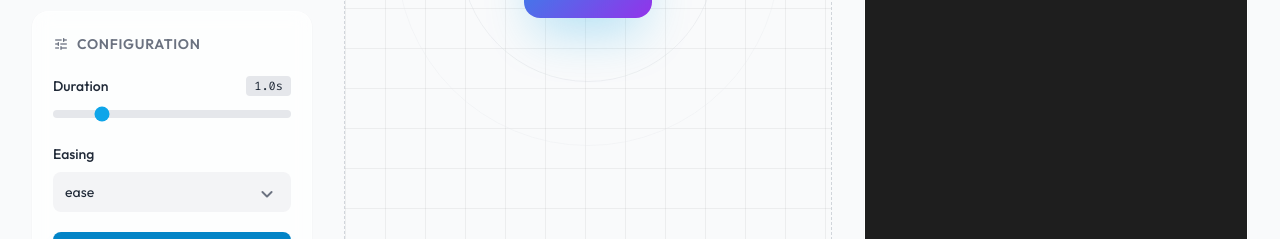
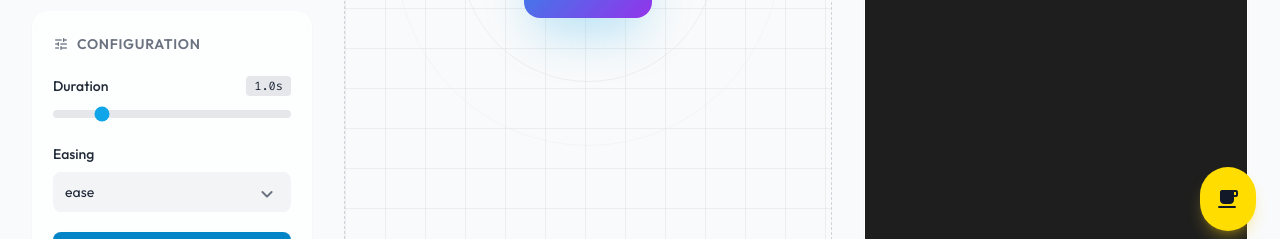
Before and after one commit to kdippan/Animation-Generator-Tool, a plain HTML site: page index.html in a window 1280 px wide. Shown: the part 545-784 px from the top of the page. Drawn offline with nearby package versions, Linux system fonts and the light colour scheme.

Commit message:
Add Buy Me a Coffee button to footer
Added a 'Buy Me a Coffee' floating button with tooltip.

```diff
--- a/index.html
+++ b/index.html
@@ -302,6 +302,20 @@
             </div>
         </div>
     </footer>
+<!-- Buy Me a Coffee Floating Button -->
+<a href="https://buymeacoffee.com/dippanbhusal?new=1" target="_blank"
+   class="fixed bottom-6 right-6 z-50 p-4 bg-[#FFDD00] text-gray-900 rounded-full shadow-lg shadow-yellow-400/30 hover:shadow-xl hover:scale-110 transition-all duration-300 flex items-center justify-center group"
+   aria-label="Buy me a coffee">
+
+    <!-- Icon (Google Material Icon) -->
+    <span class="material-icons-round text-2xl">local_cafe</span>
+
+    <!-- Optional: Tooltip text that appears on hover -->
+    <span class="absolute right-full mr-3 bg-gray-800 dark:bg-white text-white dark:text-gray-900 text-xs font-bold py-1.5 px-3 rounded-lg opacity-0 group-hover:opacity-100 transition-opacity whitespace-nowrap pointer-events-none shadow-md">
+        Buy me a coffee ☕
+    </span>
+</a>
+
 
     <!-- Hidden Style Tag for Dynamic Animations -->
     <style id="dynamicStyles"></style>
```
